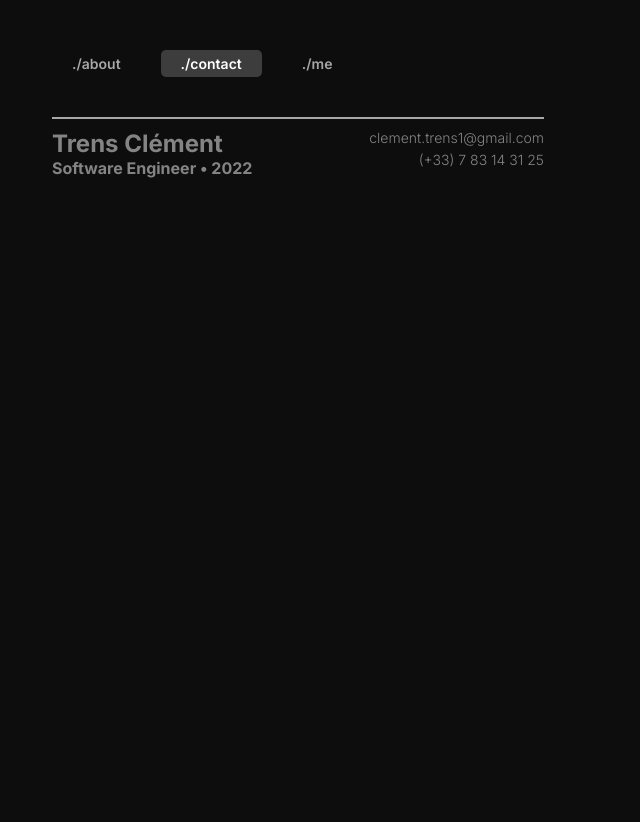
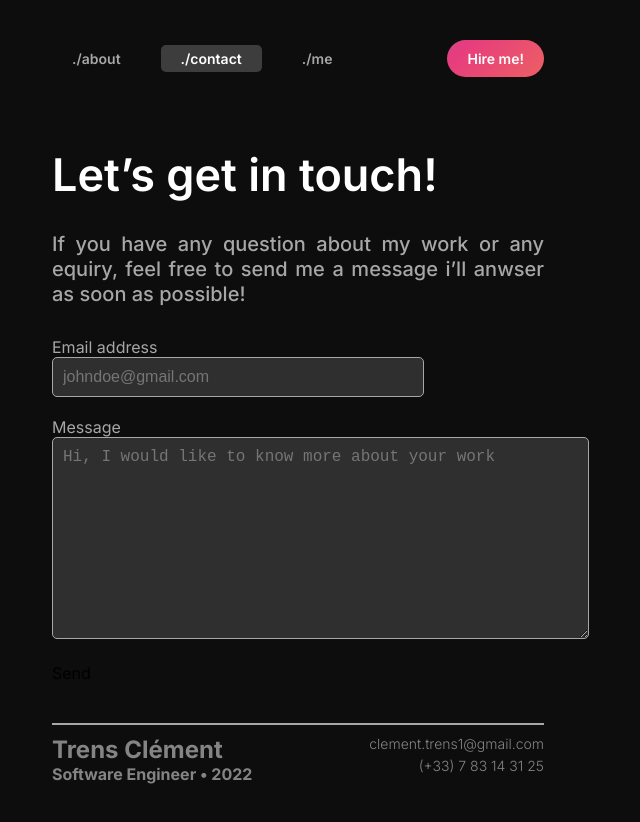
Before and after one commit to Atomoox/website, a React (Create React App) app: page /contact in a window 1280 px wide. Shown: the top 822 px of the page, without its empty margins (342-982 px from the left). Before the commit the page ends 800 px from the top, so only its background shows below. Built offline with nearby package versions, Linux system fonts and the light colour scheme.

Commit message:
Hire me button

```diff
--- a/src/components/macro/Header.tsx
+++ b/src/components/macro/Header.tsx
@@ -5,11 +5,14 @@ import { HeaderNav } from '../micro/HeaderNav';
 import { ROUTES } from '../../types';
 
 import '../../styles/macro/header.scss';
+import { HireMe } from '../micro/HireMe';
 
 const Header = () => {
     const location = useLocation();
+
     return (
         <div className="flex--row header">
+            <div className="flex--row">
                 {ROUTES.map((route) => (
                     <HeaderNav
                         key={route}
@@ -18,6 +21,8 @@ const Header = () => {
                     />
                 ))}
             </div>
+            <HireMe />
+        </div>
     );
 };
 
--- /dev/null
+++ b/src/components/micro/HireMe.tsx
@@ -0,0 +1,11 @@
+import '../../styles/micro/hireMe.scss';
+
+const HireMe = () => {
+    return (
+        <div className="gradient">
+            Hire me!
+        </div>
+    );
+};
+
+export { HireMe };
--- a/src/components/micro/TimelineEvent.tsx
+++ b/src/components/micro/TimelineEvent.tsx
@@ -1,4 +1,32 @@
-const TimelineEvent = () => {
+interface TimelineEventProps {
+    title: string;
+    details?: string;
+    date: string;
+}
+
+const TimelineEvent = (props: TimelineEventProps) => {
+    return (
+        <div className="flex--row event">
+            <div className="flex--row name">
+                <div className="title">
+                    {props.title}
+                </div>
+                {props.details && (
+                    <>
+                        <div>
+                            -
+                        </div>
+                        <div className="details">
+                            {props.details}
+                        </div>
+                    </>
+                )}
+            </div>
+            <div className="date">
+                {props.date}
+            </div>
+        </div>
+    )
 };
 
 export { TimelineEvent };
--- a/src/components/pages/Contact.tsx
+++ b/src/components/pages/Contact.tsx
@@ -1,7 +1,39 @@
+import '../../styles/micro/input.scss';
+
 const Contact = () => {
     return (
-        <div>
+        <div className="flex--column page">
+            <div className="title">
+                Let’s get in touch!
+            </div>
+            <div className="text">
+                If you have any question about my work or any equiry, feel free to send me a message
+                i’ll anwser as soon as possible!
+            </div>
 
+            <div className="flex--column input--displays">
+                <div className="input--wrapper">
+                    <div className="label">
+                        Email address
+                    </div>
+                    <input placeholder="johndoe@gmail.com"/>
+                </div>
+
+                <div className="input--wrapper">
+                    <div className="label">
+                        Message
+                    </div>
+                    <textarea
+                    placeholder='Hi, I would like to know more about your work'
+                    cols={50}
+                    rows={10}
+                    />
+                </div>
+
+                <div>
+                    Send
+                </div>
+            </div>
         </div>
     )
 };
--- a/src/components/pages/Me.tsx
+++ b/src/components/pages/Me.tsx
@@ -1,7 +1,40 @@
+import { EVENTS } from "../../types";
+import { TimelineEvent } from "../micro/TimelineEvent";
+
+import '../../styles/micro/timelineEvents.scss';
+
 const Me = () => {
     return (
-        <div>
+        <div className="flex--column page">
+            <div className="title">
+                About me
+            </div>
 
+            <div className="section">
+                <div className="subtitle">
+                    Hobbies ✨
+                </div>
+
+                <div className="text">
+                    Code being my favorite thing to do, i also enjoy many other things. Listening to music and playing video games are both activities i love doing
+                </div>
+            </div>
+
+            <div className="section">
+                <div className="subtitle">
+                    Education and projects timeline 📚
+                </div>
+
+                <div className="text">
+                    To pursue my passion for coding, i had to deal with courses, exams and personal projects at the same time. It wasn’t that easy to keep up,  but i did the best i could to do well in both. Here’s a timeline of my projects along with major events of my education.
+                </div>
+            </div>
+
+            <div className="flex--column timeline--wrapper">
+                 {EVENTS.map(event => (
+                    <TimelineEvent {...event}/>
+                 ))}
+            </div>
         </div>
     )
 };
--- a/src/styles/macro/footer.scss
+++ b/src/styles/macro/footer.scss
@@ -5,7 +5,7 @@
     font-weight: bold;
     border-top: 2px solid $text-color;
     color: $footer-color;
-    padding: 10px 0;
+    padding: 10px 0px 50px 0px;
 
     .contact {
         text-align: right;
--- a/src/styles/macro/header.scss
+++ b/src/styles/macro/header.scss
@@ -1,8 +1,12 @@
 @import '../variables.scss';
 
 .header {
-    padding: 40px 0px;
-    gap: 20px;
+    padding: 30px 0px;
+    justify-content: space-between;
+    align-items: center;
+    & > div {
+        gap: 20px;
+    }
 
     .nav {
         font-size: 14px;
--- /dev/null
+++ b/src/styles/micro/hireMe.scss
@@ -0,0 +1,61 @@
+.gradient {
+    cursor: pointer;
+    align-items: center;
+    padding: 10px 20px;
+    border-radius: 50px;
+    color: #fff;
+    font-size: 14px;
+    font-weight: 600;
+    background: linear-gradient(-45deg, #EE7752, #E73C7E, #23A6D5, #23D5AB);
+    background-size: 400% 400%;
+    -webkit-animation: Gradient 15s ease infinite;
+    -moz-animation: Gradient 15s ease infinite;
+    animation: Gradient 15s ease infinite;
+    transition-duration: .4s;
+
+    &:hover {
+        scale: 1.05;
+    }
+}
+
+@-webkit-keyframes Gradient {
+    0% {
+        background-position: 0% 50%
+    }
+
+    50% {
+        background-position: 100% 50%
+    }
+
+    100% {
+        background-position: 0% 50%
+    }
+}
+
+@-moz-keyframes Gradient {
+    0% {
+        background-position: 0% 50%
+    }
+
+    50% {
+        background-position: 100% 50%
+    }
+
+    100% {
+        background-position: 0% 50%
+    }
+}
+
+@keyframes Gradient {
+    0% {
+        background-position: 0% 50%
+    }
+
+    50% {
+        background-position: 100% 50%
+    }
+
+    100% {
+        background-position: 0% 50%
+    }
+}
--- /dev/null
+++ b/src/styles/micro/input.scss
@@ -0,0 +1,31 @@
+@import "../variables.scss";
+
+.input--wrapper {
+    .label {
+        color: $text-color;
+        font-weight: normal;
+    }
+
+    input {
+        color: white;
+        padding: 10px;
+        font-size: 16px;
+        border: 1px #A7A7A7 solid;
+        border-radius: 5px;
+        background-color: #2F2F2F;
+        min-width: 350px;
+    }
+
+    textarea {
+        color: white;
+        padding: 10px;
+        font-size: 16px;
+        border: 1px #A7A7A7 solid;
+        border-radius: 5px;
+        background-color: #2F2F2F;
+    }
+}
+
+.input--displays {
+    gap: 20px;
+}
--- /dev/null
+++ b/src/styles/micro/timelineEvents.scss
@@ -0,0 +1,29 @@
+@import '../variables.scss';
+
+.event {
+    color: $title-color;
+    justify-content: space-between;
+    align-items: center;
+    .name {
+        gap: 5px;
+        .title {
+            font-size: 16px;
+            font-weight: 600;
+        }
+
+        .details {
+
+        }
+    }
+
+    .date {
+        background-color: white;
+        color: black;
+        padding: 5px 10px;
+    }
+}
+
+.timeline--wrapper {
+    margin-top: 50px;
+    gap: 30px;
+}
--- a/src/types/index.ts
+++ b/src/types/index.ts
@@ -19,4 +19,36 @@ const PROJECTS = [
     }
 ];
 
-export { Route, ROUTES, PROJECTS };
+const EVENTS = [
+    {
+        title: 'Montpellier-Sète DUT - Computer Science departement',
+        details: '2yr',
+        date: '2022 - Present'
+    },
+    {
+        title: 'Royalsea',
+        details: 'Founder / Developper',
+        date: '2021 - Present'
+    },
+    {
+        title: 'Montpellier-Sète DUT - Computer Science departement',
+        details: '1yr',
+        date: '2021 - 2022'
+    },
+    {
+        title: 'Graduated high school',
+        date: '2021'
+    },
+    {
+        title: 'Ignite LLC',
+        details: 'Head backend developper',
+        date: '2020 - 2021'
+    },
+    {
+        title: 'Lycée Frédéric Bazille',
+        details: '(High school) - Agropolis (Mathematics / CS)',
+        date: '2019 - 2021'
+    },
+]
+
+export { Route, ROUTES, PROJECTS, EVENTS };
```
Also changed, not shown: src/styles/global.scss (line endings or trailing spaces). Lines whose indentation alone changed are shown as unchanged.
